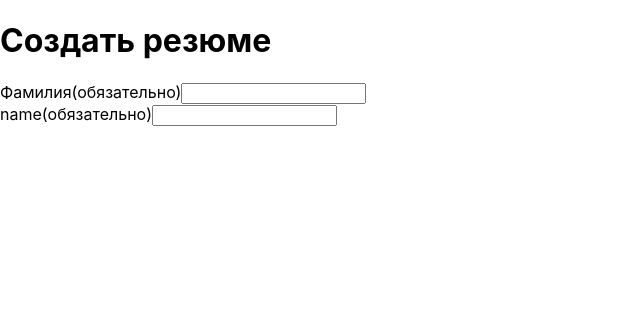
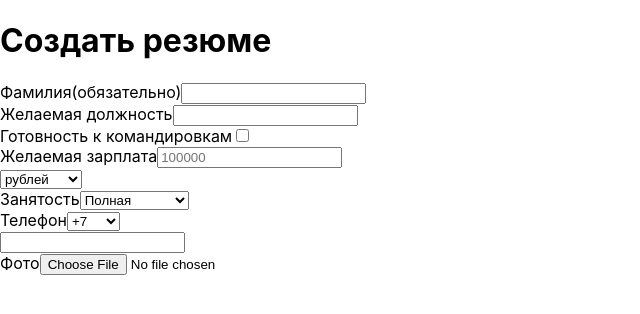
Before and after one commit to Kalinss/create-resume, a React (Create React App) app: page / in a window 1280 px wide. Shown: the top 314 px of the page, without its empty margins (0-640 px from the left). Built offline with nearby package versions, Linux system fonts and the light colour scheme.

Commit message:
Added Photo component and ustil fucntion(to base64)

```diff
--- a/src/App.tsx
+++ b/src/App.tsx
@@ -1,43 +1,58 @@
-import React, {useReducer,Context} from 'react';
+import React, {useReducer, Context} from 'react';
 //import logo from './logo.svg';
 import './App.css';
 import {EntryField} from "./components/EntryField/EntryField";
-import {reducers,ResumeContext} from './store/store';
+import {reducers, ResumeContext} from './store/store';
 import {initialState} from "./store/initialState";
+import {IActionAdd} from "./interfaces";
+import {WantedPosition} from "./components/WantedPosition/WantedPosition";
+import {WantedSalary} from "./components/WantedSalary/WantedSalary";
+import {Select} from "./components/Select/Select";
+import {Telephone} from "./components/Telephone/Telephone";
+import {Photo} from "./components/Photo/Photo";
 
-interface IHandlerChange {
-    name:string,
-    id:string,
-    value:string
-}
+
 
 const App: React.FunctionComponent = () => {
-    const [state,dispatch] = useReducer(reducers,initialState);
+    const [state, dispatch] = useReducer(reducers, initialState);
 
-    const handlerChange =(info:IHandlerChange)=>{
-        dispatch({type:'add',info})
+    const actionAdd = (info: IActionAdd) => {
+        dispatch({type: 'add', id: info.id, value: info.value})
     };
 
     return (
         <>
-            <ResumeContext.Provider value={{state,dispatch}} >
+            <ResumeContext.Provider value={{state, dispatch}}>
                 <h1>Создать резюме</h1>
                 <EntryField
-                    handlerChange={handlerChange}
+                    handlerChange={actionAdd}
                     name='Фамилия'
                     id='familyname'
                     required={true}
                     placeholder=''
                 />
-                <EntryField
-                    handlerChange={handlerChange}
-                    name='name'
-                    id='name'
-                    required={true}
-                    placeholder=''
+                <WantedPosition
+                    handlerChange={actionAdd}
                 />
-
-
+                <WantedSalary
+                    handlerChange={actionAdd}
+                />
+                <Select name='Занятость'
+                        id='timeWork'
+                        options={['Полная', 'Частичная',
+                            'Проектная', 'Стажировка', 'Волонтёрство']}
+                        handlerChange={actionAdd}
+                />
+                <Telephone
+                    id='telephone'
+                    name='telephone'
+                    handlerChange={actionAdd}
+                />
+                <Photo
+                    name='photo'
+                    id='photo'
+                    handlerChange={actionAdd}
+                />
             </ResumeContext.Provider>
         </>
 
--- /dev/null
+++ b/src/components/Photo/IPhoto.tsx
@@ -0,0 +1,5 @@
+export interface IPhoto {
+    name:string,
+    id:string,
+    handlerChange:any
+}
--- /dev/null
+++ b/src/components/Photo/Photo.tsx
@@ -0,0 +1,23 @@
+import React,{useState} from "react";
+import {toBase64} from "../../utils/toBase64";
+import {IPhoto} from "./IPhoto";
+
+export const Photo:React.FunctionComponent<IPhoto> = (props)=>{
+    const [code,setCode] = useState<string>('');
+    const onChange = (e:React.ChangeEvent<HTMLInputElement>)=>{
+        toBase64(e.currentTarget,(base64:string)=>{
+            setCode(base64);
+            props.handlerChange({id:'photo',value:base64});
+        });
+    }
+    return(
+        <div>
+            <span>Фото</span>
+            <input type="file" onChange = {onChange}
+                   accept='image/jpeg,image/png' name='123'/>
+            {
+                <img src={code} alt=""/>
+            }
+        </div>
+    )
+};
--- /dev/null
+++ b/src/utils/toBase64.ts
@@ -0,0 +1,8 @@
+export function toBase64(element:any,callback:any) {
+    var file = element.files[0];
+    var reader = new FileReader();
+    reader.onloadend = function() {
+        callback(reader.result)
+    }
+    reader.readAsDataURL(file);
+}
```
